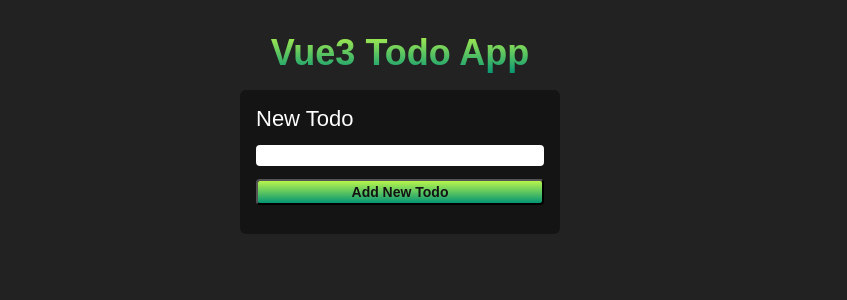
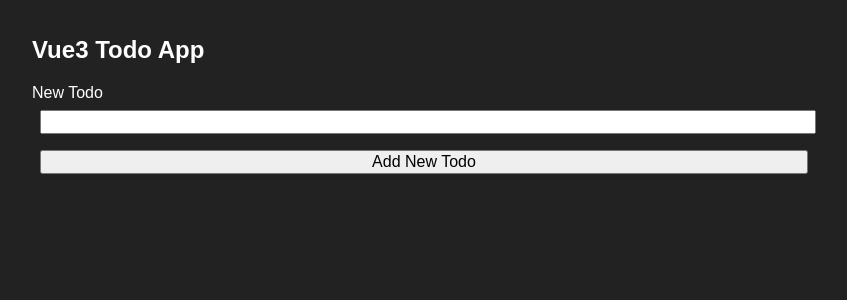
Before and after one commit to PedroVictor022/TodoList_vue3, a Vue app: page / in a window 1280 px wide. Shown: the top 300 px of the page, without its empty margins (240-1087 px from the left). Built offline with nearby package versions, Linux system fonts and the light colour scheme.

Commit message:
Mark todo is complete

```diff
--- a/src/App.vue
+++ b/src/App.vue
@@ -10,22 +10,3 @@ export default {
   }
 }
 </script>
-
-
-<style>
-* {
-  margin: 0;
-  padding: 0;
-  box-sizing: border-box;
-  font-family: sans-serif;
-}
-
-body {
-  background: #222;
-  font-family: sans-serif;
-  padding-bottom: 1em;
-  width: 80%;
-  margin: 0 auto;
-
-}
-</style>
--- a/src/component/TodoApp.vue
+++ b/src/component/TodoApp.vue
@@ -6,9 +6,12 @@
          <input type="text" name="newTodo" v-model="newTodo">
          <button>Add New Todo</button>
 
-         <div class="todos">
-            <p>{{ newTodo }}</p>
-         </div>
+         <ul class="todos" v-for="todo in todos" :key="todo.id">
+            <li
+               @click="toggleDone(todo)"
+               :class="{ done: todo.done }"
+            >{{ todo.content }}</li>
+         </ul>
       </form>
 
    </div>
@@ -23,13 +26,26 @@ export default {
       const newTodo = ref("");
       const todos = ref([]);
 
+      function generateId() {
+         return Math.floor(Math.random() * 1000).toFixed(2)
+      }
+
       function addNewTodo(e) {
          e.preventDefault();
-         console.log(newTodo.value);
+
          todos.value.push({
+            id: generateId(),
             done: false,
             content: newTodo.value
          });
+
+         console.log(newTodo.value);
+         newTodo.value = "";
+      }
+
+      function toggleDone(todo) {
+         todo.done = !todo.done
+         console.log(todo.done ? "Complete" : "No Complete")
       }
 
       // Ao usar setup() temos que 'expor os dados retornados por ele, usando o return'
@@ -37,72 +53,33 @@ export default {
          todos,
          newTodo,
          addNewTodo,
+         toggleDone,
       }
    }
 }
 </script>
 
 <style>
-.container {
-   margin: 0 auto;
-   width: 420px;
-
-   display: flex;
-   flex-direction: column;
-   align-items: center;
-   justify-content: center;
+body {
+   background: #222;
+   color: #fefefe;
+  font-family: sans-serif;
+  padding-top: 1em;
+  padding-bottom: 1em;
+  width: 60%;
+  margin: 0 auto;
 }
-
-.title-app {
-   font-size: 36px;
-   background: -webkit-linear-gradient(#b7f54c, #049674);
-   -webkit-background-clip: text;
-   -webkit-text-fill-color: transparent;
-
-   margin-top: 2rem;
-   margin-bottom: 1rem;
+input, textarea, button, p, div, section, article, select {
+  display: 'block';
+  width: 100%;
+  font-family: sans-serif;
+  font-size: 1em;
+  margin: 0.5em;
 }
-
-form {
-   display: flex;
-   flex-direction: column;
-   gap: 0.8rem;
-
-   padding: 1rem;
-   border-radius: 6px;
-
-   background: #141414;
-
-   width: 320px;
+.todo {
+  cursor: pointer;
 }
-
-label {
-   font-size: 22px;
-   color: #fefefe;
-}
-
-input {
-   width: 100%;
-   padding: 0.2rem;
-   border: none;
-   outline: none;
-   border-radius: 4px;
-}
-
-button {
-   cursor: pointer;
-   width: 100%;
-   padding: 0.2rem;
-   border-radius: 4px;
-   background: linear-gradient(#b7f54c, #049674);
-   font-weight: 700;
-   color: #141414;
-   font-size: 14px;
-   transition: all .2s;
-}
-
-button:hover {
-   transition: .2s;
-   background: linear-gradient(#b9e66d, #049674);
+.done {
+  text-decoration: line-through;
 }
 </style>
```
